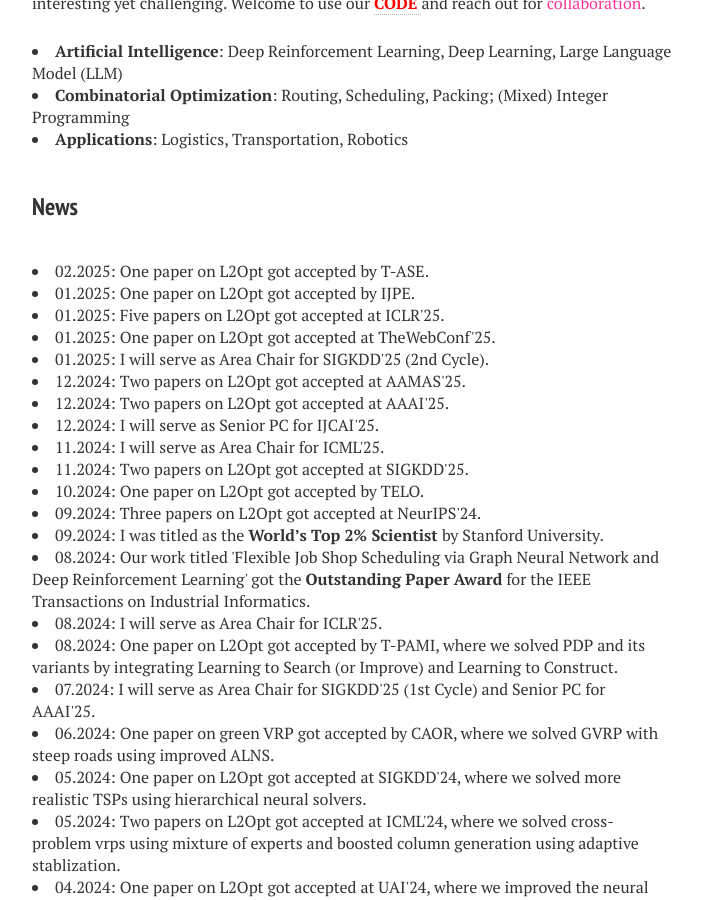
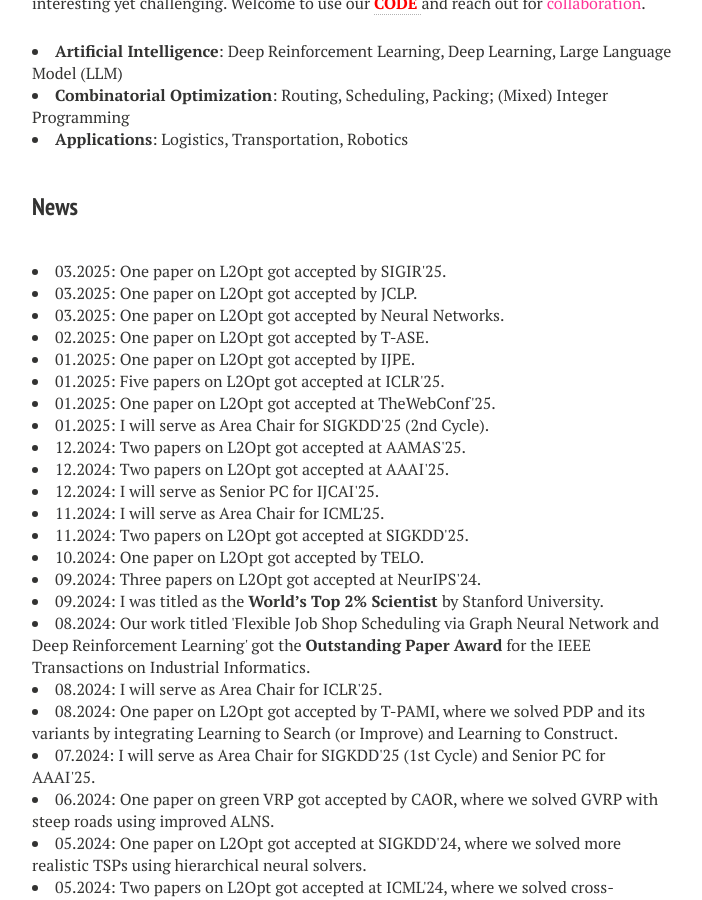
Before and after one commit to zhiguangcaosg/zhiguangcaosg.github.io, a Jekyll site: the page built from index.md, in a window 1280 px wide and 900 px high, scrolled down 812 px. Shown: the whole window, without its empty margins (288-990 px from the left). Built offline with Jekyll 4.4.1, drawn with Linux system fonts in a browser that asks for light colours; nearby versions of some CDN libraries.

Commit message:
Update index.md

```diff
--- a/index.md
+++ b/index.md
@@ -38,6 +38,18 @@ image: banner1.png
 </li>
 
 <h3 style="margin-bottom:-8px;padding-top:20px;">News</h3> <br>
+
+<li>
+03.2025:  One paper on L2Opt got accepted by SIGIR'25.
+</li>
+
+<li>
+03.2025:  One paper on L2Opt got accepted by JCLP.
+</li>
+
+<li>
+03.2025:  One paper on L2Opt got accepted by Neural Networks.
+</li>
 
 <li>
 02.2025:  One paper on L2Opt got accepted by T-ASE.
```
